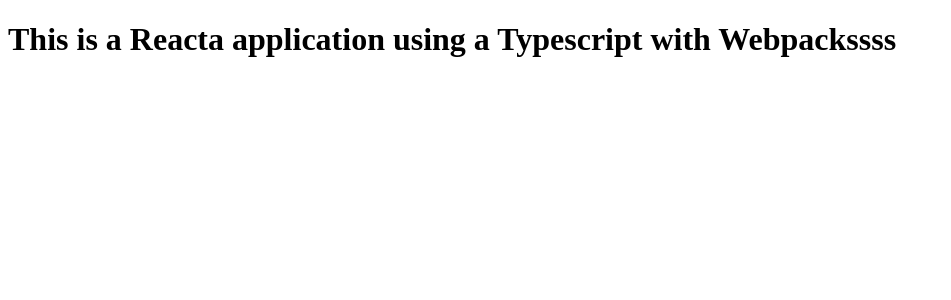
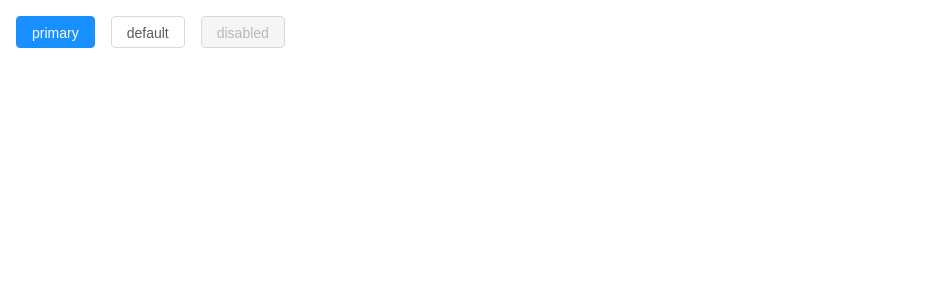
Before and after one commit to Yingkaixiang/ykx-antd, a React app: page / in a window 1280 px wide. Shown: the top 300 px of the page, without its empty margins (0-951 px from the left). Built offline with nearby package versions, Linux system fonts and the light colour scheme.

Commit message:
feat: 完成部分Button组件功能

```diff
--- a/package.json
+++ b/package.json
@@ -12,16 +12,22 @@
   "author": "",
   "license": "ISC",
   "dependencies": {
+    "classnames": "^2.2.6",
     "express": "^4.16.3",
     "react": "^16.4.1",
     "react-dom": "^16.4.1",
     "typescript": "^2.9.2"
   },
   "devDependencies": {
+    "@types/classnames": "^2.2.4",
     "@types/react": "^16.4.2",
     "@types/react-dom": "^16.0.6",
+    "css-loader": "^0.28.11",
     "html-webpack-plugin": "^3.2.0",
+    "less": "^3.0.4",
+    "less-loader": "^4.1.0",
     "source-map-loader": "^0.2.3",
+    "style-loader": "^0.21.0",
     "ts-loader": "^4.4.1",
     "webpack": "^4.12.1",
     "webpack-cli": "^3.0.8",
--- a/src/app/App.tsx
+++ b/src/app/App.tsx
@@ -1,9 +1,24 @@
 import * as React from 'react';
 import * as ReactDOM from 'react-dom';
-import { Hello } from './components/Hello';
+import Button from './components/button/';
 
 ReactDOM.render(
-  <Hello compiler="Typescript" framework="Reacta" bundler="Webpackssss" />,
+  <div>
+    <Button
+      style={{ margin: 8 }}
+      type="primary"
+      onClick={() => {console.log(123)}}
+    >primary</Button>
+    <Button
+      style={{ margin: 8 }}
+      onClick={() => {console.log(123)}}
+    >default</Button>
+    <Button
+      style={{ margin: 8 }}
+      disabled
+      onClick={() => {console.log(123)}}
+    >disabled</Button>
+  </div>,
   document.getElementById('root')
 );
 
--- /dev/null
+++ b/src/app/components/Hello.less
@@ -0,0 +1,5 @@
+@color: 16px;
+
+.color{
+  font-size: @color;
+}
--- a/src/app/components/Hello.tsx
+++ b/src/app/components/Hello.tsx
@@ -1,4 +1,6 @@
 import * as React from 'react';
+import './Hello.less';
+
 interface IProps {
    compiler: string,
    framework: string,
@@ -6,6 +8,6 @@
 }
 export class Hello extends React.Component<IProps, {}> {
    render() {
-   return <h1>This is a {this.props.framework} application using a {this.props.compiler} with {this.props.bundler}</h1>
+   return <h1 className="color">This is a {this.props.framework} application using a {this.props.compiler} with {this.props.bundler}</h1>
    }
 }
--- /dev/null
+++ b/src/app/components/button/index.less
@@ -0,0 +1,33 @@
+@primary-color: #1890ff;
+@default-color: #d9d9d9;
+
+.ykx-button{
+  height: 32px;
+  padding: 0 15px;
+  font-size: 14px;
+  font-weight: 400;
+  border-radius: 4px;
+  display: inline-block;
+  line-height: 32px;
+  border: 1px solid transparent;
+  outline: none;
+  cursor: pointer;
+
+  &-primary{
+    color: #fff;
+    background-color: @primary-color;
+    border-color: @primary-color;
+  }
+
+  &-default{
+    color: rgba(0,0,0,.65);
+    background-color: #fff;
+    border-color: @default-color;
+  }
+
+  &-disabled{
+    color: rgba(0,0,0,.25);
+    background-color: #f5f5f5;
+    border-color: #d9d9d9;
+  }
+}
--- /dev/null
+++ b/src/app/components/button/index.tsx
@@ -0,0 +1,44 @@
+import * as React from 'react';
+import classNames from 'classnames';
+import './index.less';
+
+interface baseButtonProps {
+  htmlType?: string;
+  disabled?: boolean;
+  type?: string;
+  loading?: boolean;
+  onClick: () => void;
+}
+
+// 将组件属性接口与React元素属性接口进行合并
+type ButtonProps = baseButtonProps & React.ButtonHTMLAttributes<HTMLButtonElement>;
+
+// 泛型第一个参数为Component的接口
+// 泛型第二个参数为state的接口
+class Button extends React.Component<ButtonProps, any> {
+  constructor(props: ButtonProps) {
+    super(props);
+  }
+  onClick() {
+    this.props.onClick();
+  }
+  render() {
+    const { type, children, style, disabled, htmlType, loading } = this.props;
+    const btnType = disabled ? 'disabled' : (type || 'default');
+    const buttonClass = classNames({
+      ['ykx-button']: true,
+      [`ykx-button-${btnType}`]: true,
+    })
+    return (
+      <button
+        className={buttonClass}
+        style={style}
+        onClick={this.onClick.bind(this)}
+        disabled={disabled}
+        type={htmlType || 'button'}
+      >{loading ? '加载中...' : ''}{children || 'button'}</button>
+    );
+  }
+}
+
+export default Button;
--- a/webpack.config.js
+++ b/webpack.config.js
@@ -21,6 +21,16 @@
                 test: /\.(ts|tsx)$/,
                 loader: 'ts-loader'
             },
+            {
+                test: /\.less$/,
+                use: [{
+                    loader: "style-loader" // creates style nodes from JS strings
+                }, {
+                    loader: "css-loader" // translates CSS into CommonJS
+                }, {
+                    loader: "less-loader" // compiles Less to CSS
+                }]
+            },
             { enforce: "pre", test: /\.js$/, loader: "source-map-loader" }
         ]
     },
```
Also changed, not shown: 1 other file (tests, documents, lock files or other folders).
